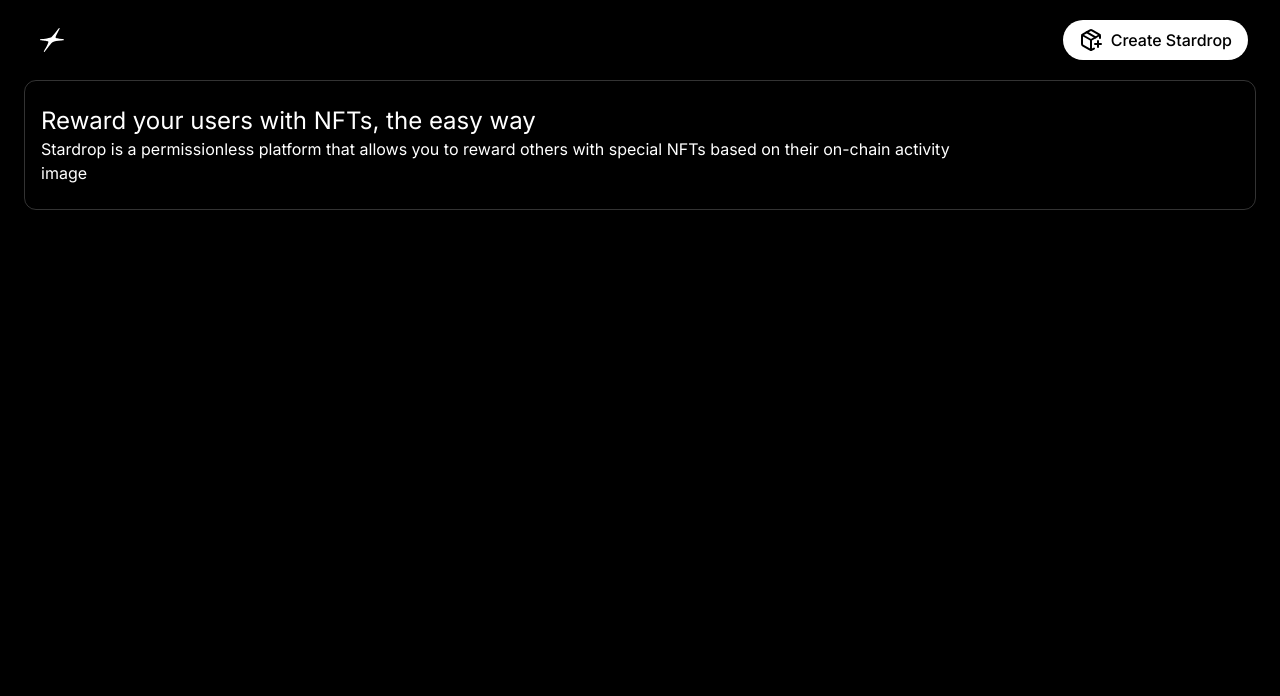
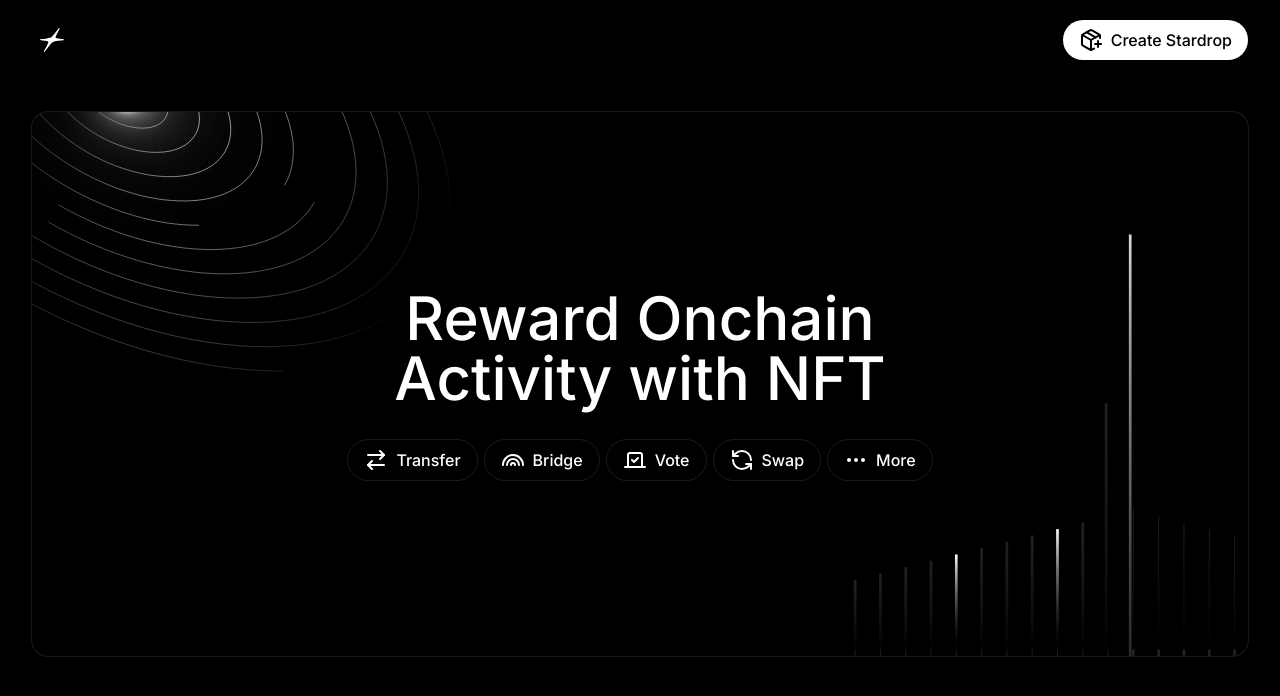
Before and after one commit to pyk/stardrop.xyz, a Next.js app: page / in a window 1280 px wide. Shown: the top 696 px of the page. Built offline with nearby package versions, Linux system fonts and the light colour scheme.

Commit message:
chore: implement hero

```diff
--- a/app/layout.tsx
+++ b/app/layout.tsx
@@ -14,7 +14,7 @@
 }) {
   return (
     <html lang="en">
-      <body className={inter.className}>{children}</body>
+      <body className={`${inter.className} antialiased`}>{children}</body>
     </html>
   );
 }
--- a/app/page.tsx
+++ b/app/page.tsx
@@ -6,7 +6,14 @@
 import { cn } from "@/lib/utils";
 import { Icons } from "@/components/icons";
 import { Button } from "@/components/ui/button";
-import { PackagePlus } from "lucide-react";
+import {
+  PackagePlus,
+  ArrowRightLeft,
+  Rainbow,
+  Vote,
+  RefreshCcw,
+  MoreHorizontal,
+} from "lucide-react";
 
 export default function Home() {
   return (
@@ -33,17 +40,60 @@
       {/* End Navigation */}
 
       {/* Start hero */}
-      <div className="flex flex-col w-100 mx-6 px-4 py-6 border border-white/20 rounded-xl">
+      <div
+        className={cn(
+          // Shape
+          "flex flex-col w-100 mx-6 my-6 md:mx-7 md:my-7 lg:mx-8 lg:my-8 px-6 py-16 sm:py-20 md:py-28 lg:py-44 space-y-4 sm:space-y-6 md:space-y-8",
+          // Styles
+          "ring-1 ring-white/10 rounded-2xl bg-[url('/hero-bg-planet.svg')] bg-cover bg-right-bottom"
+        )}
+      >
         <div>
-          <h1 className="text-2xl">
-            Reward your users with NFTs, the easy way
+          <h1 className="text-3xl font-medium sm:text-5xl md:text-6xl text-center max-w-xl mx-auto">
+            Reward Onchain Activity with NFT
           </h1>
-          <p>
-            Stardrop is a permissionless platform that allows you to reward
-            others with special NFTs based on their on-chain activity
-          </p>
         </div>
-        <div>image</div>
+
+        <div className="flex flex-row space-x-2 flex-wrap justify-center md:hidden">
+          <Button variant="ghost" size="icon" className="ring-1 ring-white/10">
+            <ArrowRightLeft size={24} />
+          </Button>
+          <Button variant="ghost" size="icon" className="ring-1 ring-white/10">
+            <Rainbow size={24} />
+          </Button>
+          <Button variant="ghost" size="icon" className="ring-1 ring-white/10">
+            <Vote size={24} />
+          </Button>
+          <Button variant="ghost" size="icon" className="ring-1 ring-white/10">
+            <RefreshCcw size={24} />
+          </Button>
+          <Button variant="ghost" size="icon" className="ring-1 ring-white/10">
+            <MoreHorizontal size={24} />
+          </Button>
+        </div>
+
+        <div className="hidden md:flex flex-row space-x-2 flex-wrap justify-center">
+          <Button variant={"ghost"} className="ring-1 ring-white/10">
+            <ArrowRightLeft size={24} className="mr-2" />
+            Transfer
+          </Button>
+          <Button variant={"ghost"} className="ring-1 ring-white/10">
+            <Rainbow size={24} className="mr-2" />
+            Bridge
+          </Button>
+          <Button variant={"ghost"} className="ring-1 ring-white/10">
+            <Vote size={24} className="mr-2" />
+            Vote
+          </Button>
+          <Button variant={"ghost"} className="ring-1 ring-white/10">
+            <RefreshCcw size={24} className="mr-2" />
+            Swap
+          </Button>
+          <Button variant={"ghost"} className="ring-1 ring-white/10">
+            <MoreHorizontal size={24} className="mr-2" />
+            More
+          </Button>
+        </div>
       </div>
       {/* End hero */}
     </main>
```
Also changed, not shown: public/hero-bg-planet.svg (added).
